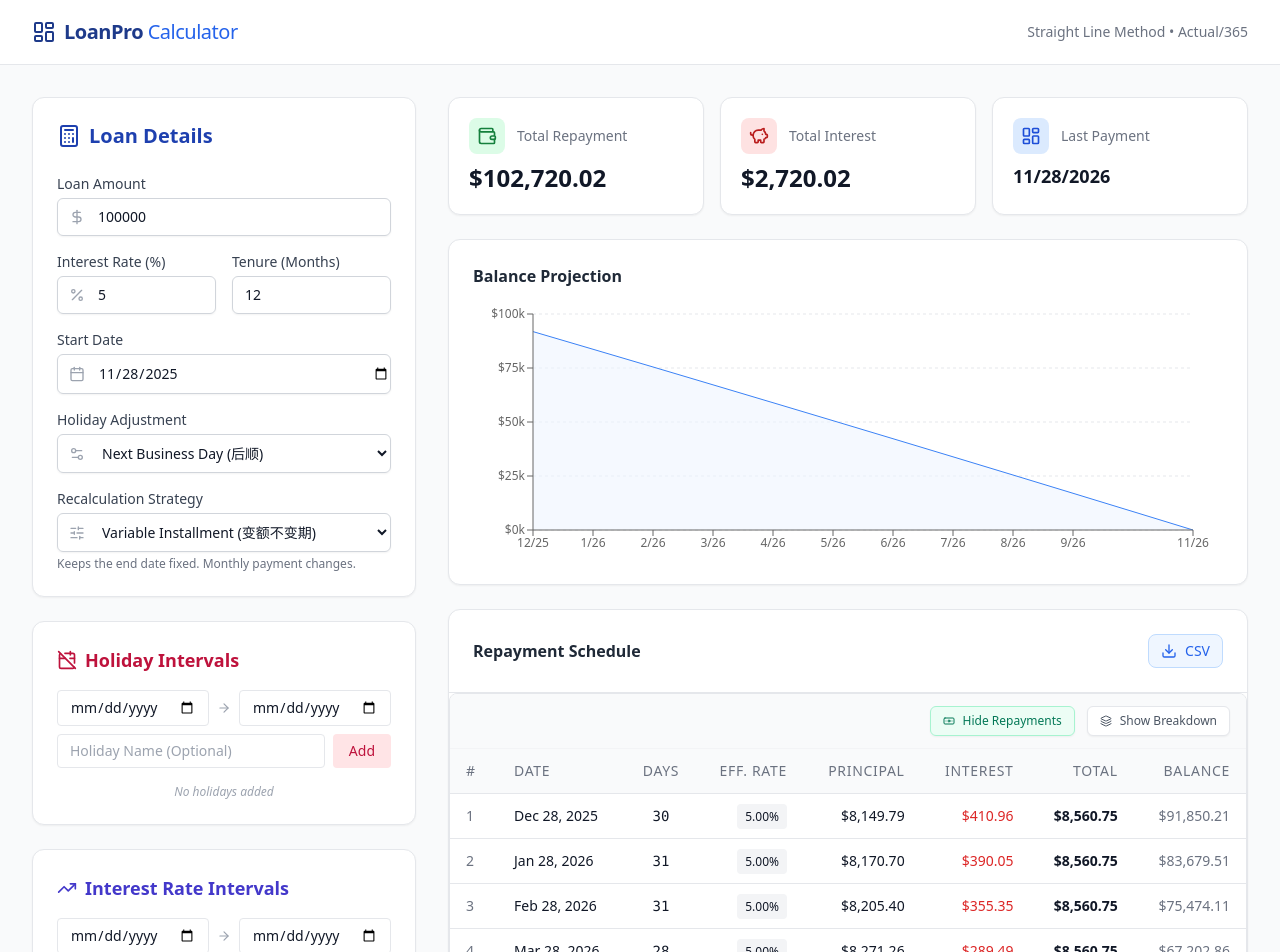
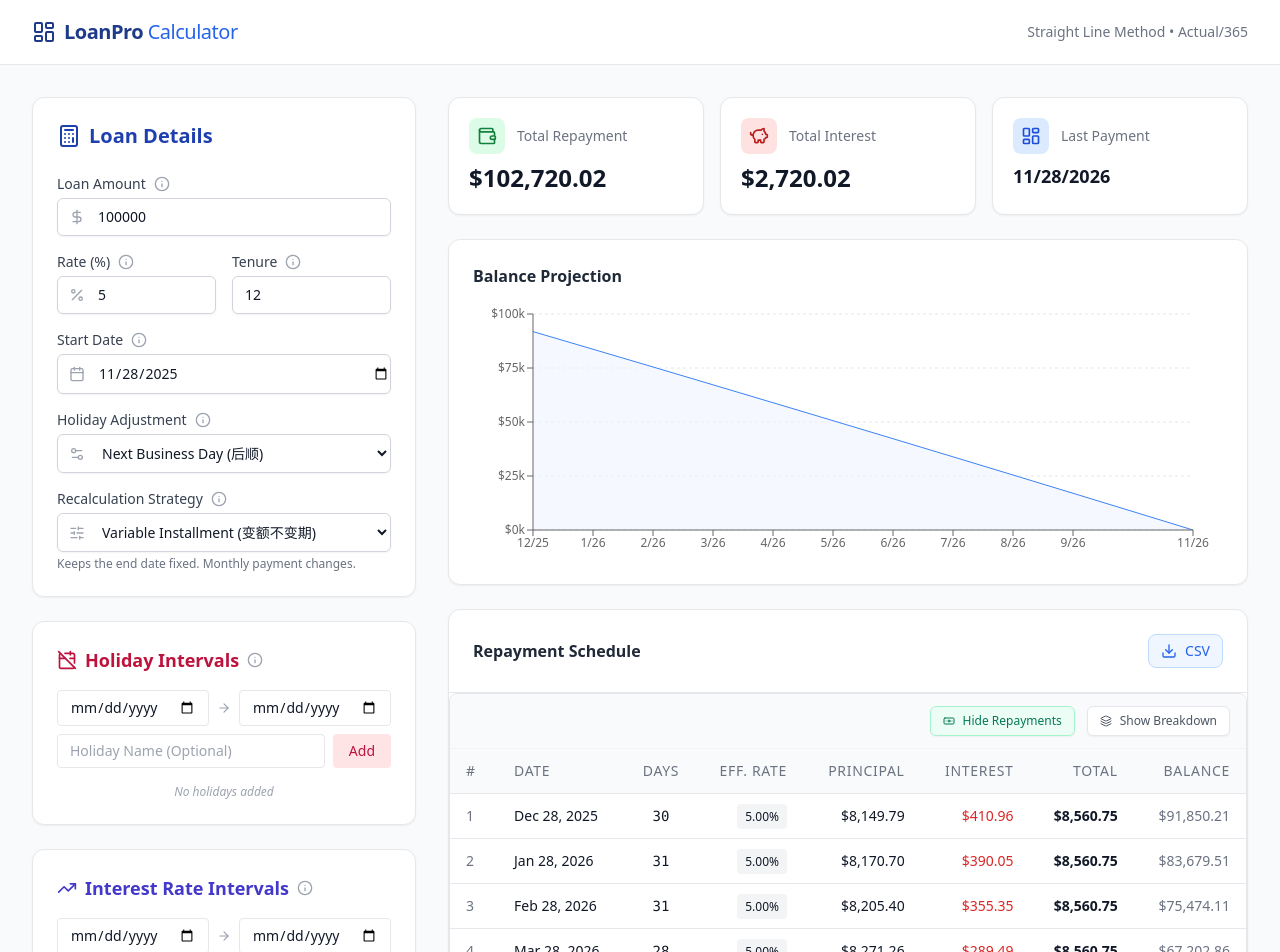
Before and after one commit to ryankklam/LoanProCalculator, a React (Vite) app: page / in a window 1280 px wide. Shown: the top 952 px of the page. Built offline with nearby package versions, Linux system fonts and the light colour scheme.

Commit message:
feat: Add tooltips for user guidance
Adds informational tooltips to key input fields in the ConfigurationPanel and EventsPanel. This enhances user experience by providing context and explanations for various loan parameters and events directly within the UI.

```diff
--- a/components/ConfigurationPanel.tsx
+++ b/components/ConfigurationPanel.tsx
@@ -1,11 +1,21 @@
 import React from 'react';
 import { LoanParams } from '../types';
-import { Calculator, Calendar, DollarSign, Percent, Settings2, SlidersHorizontal } from 'lucide-react';
+import { Calculator, Calendar, DollarSign, Percent, Settings2, SlidersHorizontal, Info } from 'lucide-react';
 
 interface Props {
   params: LoanParams;
   onChange: (params: LoanParams) => void;
 }
+
+const Tooltip: React.FC<{ text: string }> = ({ text }) => (
+  <div className="group relative inline-flex items-center ml-2">
+    <Info className="w-4 h-4 text-gray-400 hover:text-blue-500 cursor-help transition-colors" />
+    <div className="absolute bottom-full left-1/2 -translate-x-1/2 mb-2 w-64 p-3 bg-gray-900 text-white text-xs rounded-lg shadow-xl opacity-0 invisible group-hover:opacity-100 group-hover:visible transition-all duration-200 z-50 text-center pointer-events-none leading-relaxed">
+      {text}
+      <div className="absolute top-full left-1/2 -translate-x-1/2 border-4 border-transparent border-t-gray-900"></div>
+    </div>
+  </div>
+);
 
 export const ConfigurationPanel: React.FC<Props> = ({ params, onChange }) => {
   const handleChange = (e: React.ChangeEvent<HTMLInputElement | HTMLSelectElement>) => {
@@ -27,7 +37,10 @@ export const ConfigurationPanel: React.FC<Props> = ({ params, onChange }) => {
 
       <div className="space-y-4">
         <div>
-          <label className="block text-sm font-medium text-gray-700 mb-1">Loan Amount</label>
+          <label className="flex items-center text-sm font-medium text-gray-700 mb-1">
+            Loan Amount
+            <Tooltip text="The total principal amount borrowed from the bank." />
+          </label>
           <div className="relative rounded-md shadow-sm">
             <div className="pointer-events-none absolute inset-y-0 left-0 flex items-center pl-3">
               <DollarSign className="h-4 w-4 text-gray-400" />
@@ -45,7 +58,10 @@ export const ConfigurationPanel: React.FC<Props> = ({ params, onChange }) => {
 
         <div className="grid grid-cols-2 gap-4">
             <div>
-            <label className="block text-sm font-medium text-gray-700 mb-1">Interest Rate (%)</label>
+            <label className="flex items-center text-sm font-medium text-gray-700 mb-1">
+                Rate (%)
+                <Tooltip text="The annual nominal interest rate used for daily interest calculation (Actual/365)." />
+            </label>
             <div className="relative rounded-md shadow-sm">
                 <div className="pointer-events-none absolute inset-y-0 left-0 flex items-center pl-3">
                 <Percent className="h-4 w-4 text-gray-400" />
@@ -63,7 +79,10 @@ export const ConfigurationPanel: React.FC<Props> = ({ params, onChange }) => {
             </div>
 
             <div>
-            <label className="block text-sm font-medium text-gray-700 mb-1">Tenure (Months)</label>
+            <label className="flex items-center text-sm font-medium text-gray-700 mb-1">
+                Tenure
+                <Tooltip text="The total duration of the loan in months." />
+            </label>
             <div className="relative rounded-md shadow-sm">
                 <input
                 type="number"
@@ -78,7 +97,10 @@ export const ConfigurationPanel: React.FC<Props> = ({ params, onChange }) => {
         </div>
 
         <div>
-          <label className="block text-sm font-medium text-gray-700 mb-1">Start Date</label>
+          <label className="flex items-center text-sm font-medium text-gray-700 mb-1">
+            Start Date
+            <Tooltip text="The date when the loan is disbursed. The first installment is usually due one month after this date." />
+          </label>
           <div className="relative rounded-md shadow-sm">
             <div className="pointer-events-none absolute inset-y-0 left-0 flex items-center pl-3">
               <Calendar className="h-4 w-4 text-gray-400" />
@@ -94,7 +116,10 @@ export const ConfigurationPanel: React.FC<Props> = ({ params, onChange }) => {
         </div>
 
         <div>
-          <label className="block text-sm font-medium text-gray-700 mb-1">Holiday Adjustment</label>
+          <label className="flex items-center text-sm font-medium text-gray-700 mb-1">
+            Holiday Adjustment
+            <Tooltip text="Determines how payment dates are shifted if they fall on a holiday defined in the Events panel. 'Next Business Day' moves forward, 'Previous' moves backward." />
+          </label>
           <div className="relative rounded-md shadow-sm">
             <div className="pointer-events-none absolute inset-y-0 left-0 flex items-center pl-3">
               <Settings2 className="h-4 w-4 text-gray-400" />
@@ -112,7 +137,10 @@ export const ConfigurationPanel: React.FC<Props> = ({ params, onChange }) => {
         </div>
 
         <div>
-          <label className="block text-sm font-medium text-gray-700 mb-1">Recalculation Strategy</label>
+          <label className="flex items-center text-sm font-medium text-gray-700 mb-1">
+            Recalculation Strategy
+            <Tooltip text="Defines behavior when Rate Changes or Extra Repayments occur. 'Variable Installment' changes the monthly payment amount to keep the tenure fixed. 'Variable Tenure' keeps the payment amount fixed, shortening or extending the loan duration." />
+          </label>
           <div className="relative rounded-md shadow-sm">
             <div className="pointer-events-none absolute inset-y-0 left-0 flex items-center pl-3">
               <SlidersHorizontal className="h-4 w-4 text-gray-400" />
--- a/components/EventsPanel.tsx
+++ b/components/EventsPanel.tsx
@@ -1,6 +1,6 @@
 import React, { useState } from 'react';
 import { Holiday, RateRange, RepaymentEvent } from '../types';
-import { Trash2, CalendarOff, TrendingUp, ArrowRight, DollarSign, Coins } from 'lucide-react';
+import { Trash2, CalendarOff, TrendingUp, ArrowRight, DollarSign, Coins, Info } from 'lucide-react';
 
 interface Props {
   holidays: Holiday[];
@@ -10,6 +10,16 @@ interface Props {
   repayments: RepaymentEvent[];
   setRepayments: React.Dispatch<React.SetStateAction<RepaymentEvent[]>>;
 }
+
+const Tooltip: React.FC<{ text: string }> = ({ text }) => (
+  <div className="group relative inline-flex items-center ml-2">
+    <Info className="w-4 h-4 text-gray-400 hover:text-blue-500 cursor-help transition-colors" />
+    <div className="absolute bottom-full left-1/2 -translate-x-1/2 mb-2 w-64 p-3 bg-gray-900 text-white text-xs rounded-lg shadow-xl opacity-0 invisible group-hover:opacity-100 group-hover:visible transition-all duration-200 z-50 text-center pointer-events-none leading-relaxed">
+      {text}
+      <div className="absolute top-full left-1/2 -translate-x-1/2 border-4 border-transparent border-t-gray-900"></div>
+    </div>
+  </div>
+);
 
 export const EventsPanel: React.FC<Props> = ({
   holidays,
@@ -82,9 +92,10 @@ export const EventsPanel: React.FC<Props> = ({
     <div className="space-y-6">
       {/* Holidays Section */}
       <div className="bg-white p-6 rounded-xl shadow-sm border border-gray-200">
-        <div className="flex items-center gap-2 mb-4 text-rose-700">
-          <CalendarOff className="w-5 h-5" />
+        <div className="flex items-center mb-4 text-rose-700">
+          <CalendarOff className="w-5 h-5 mr-2" />
           <h3 className="font-bold text-lg">Holiday Intervals</h3>
+          <Tooltip text="Specify date ranges when the bank is closed (e.g., National Holidays). Payments falling on these dates will be shifted to the nearest business day according to your Global Configuration." />
         </div>
 
         <div className="grid grid-cols-1 gap-2 mb-4">
@@ -138,9 +149,10 @@ export const EventsPanel: React.FC<Props> = ({
 
       {/* Floating Rates Section */}
       <div className="bg-white p-6 rounded-xl shadow-sm border border-gray-200">
-        <div className="flex items-center gap-2 mb-4 text-indigo-700">
-          <TrendingUp className="w-5 h-5" />
+        <div className="flex items-center mb-4 text-indigo-700">
+          <TrendingUp className="w-5 h-5 mr-2" />
           <h3 className="font-bold text-lg">Interest Rate Intervals</h3>
+          <Tooltip text="Define periods where the interest rate changes. The schedule will recalculate daily interest. If 'Variable Installment' is active, the monthly payment will change for the remaining tenure." />
         </div>
 
         <div className="grid grid-cols-1 gap-2 mb-4">
@@ -195,9 +207,10 @@ export const EventsPanel: React.FC<Props> = ({
 
       {/* Extra Repayments Section */}
       <div className="bg-white p-6 rounded-xl shadow-sm border border-gray-200">
-        <div className="flex items-center gap-2 mb-4 text-emerald-700">
-          <Coins className="w-5 h-5" />
+        <div className="flex items-center mb-4 text-emerald-700">
+          <Coins className="w-5 h-5 mr-2" />
           <h3 className="font-bold text-lg">Extra Repayments</h3>
+          <Tooltip text="Add lump sum payments that reduce the principal immediately. Depending on your Strategy, this will either reduce your future monthly payments or shorten the loan tenure." />
         </div>
 
         <div className="flex gap-2 mb-4">
```
